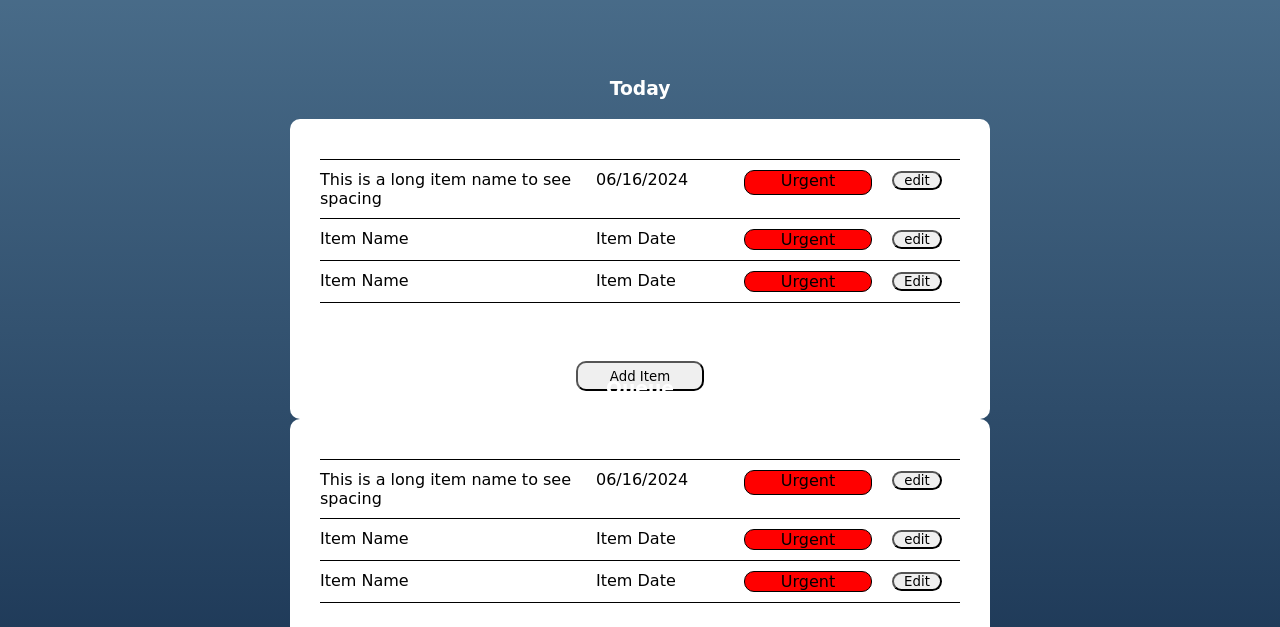
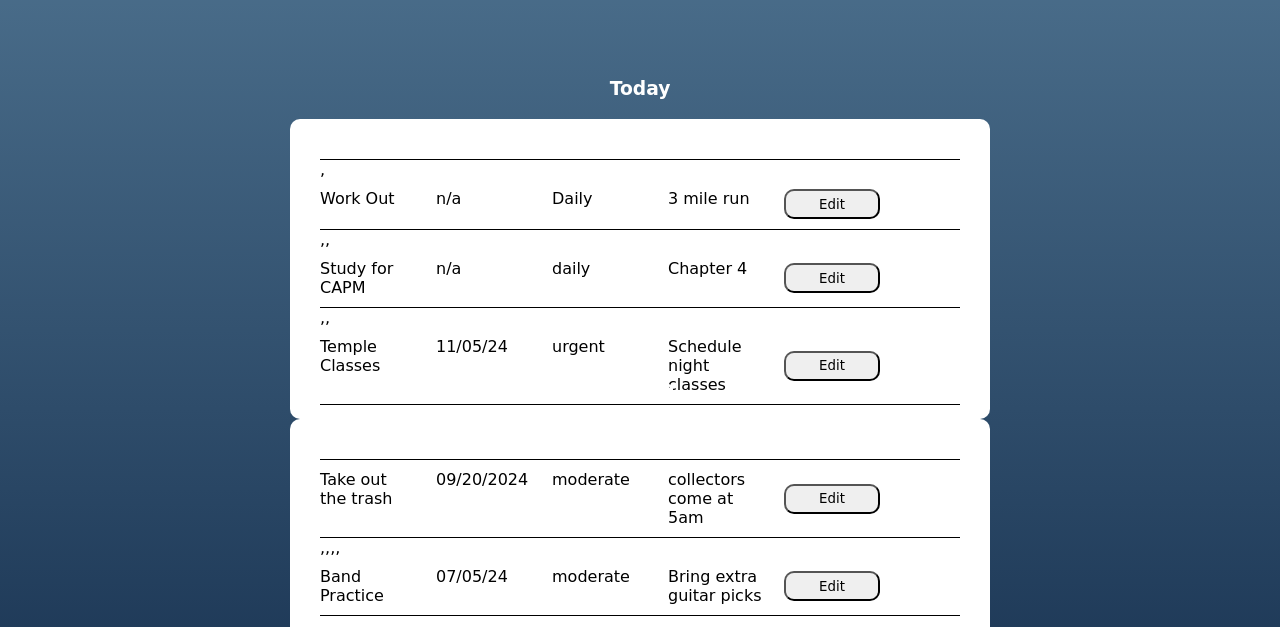
Before and after one commit to DylanCasey5150/Task-Checklist, a plain HTML site: page index.html in a window 1280 px wide. Shown: the part 170-797 px from the top of the page. Drawn offline with Linux system fonts and the light colour scheme.

Commit message:
When displaying data in our three boxes it should be sorted by the queue value in our json file

```diff
--- a/index.html
+++ b/index.html
@@ -16,44 +16,25 @@
         <div class="box-container box--container--today">
         <h3 class="box-title box--title--today">Today</h3>
         <div class="box today--box">
-            <ul>
-                <li>
-                    <div class="item item--name">This is a long item name to see spacing</div><div class="item item--date">06/16/2024</div>
-                    <div class="item item--importance">Urgent</div><div class="item item--edit"><button class="edit">edit</button></div>
-                </li>
-                <li>
-                    <div class="item item--name">Item Name</div><div class="item item--date">Item Date</div>
-                    <div class="item item--importance">Urgent</div><div class="item item--edit"><button class="edit">edit</button></div>
-                </li>
-                <li>
-                    <div class="item item--name">Item Name</div><div class="item item--date">Item Date</div>
-                    <div class="item item--importance">Urgent</div><div class="item item--edit"><button class="edit">Edit</button></div>
-                </li>
-            </ul>
+            <ul class="display-data-today-main">
+                <li class="display-data-today">
+            </li>
            <div class="add-item-today-container"><button class="add-item-today-button">Add Item</button></div>
         </div>
         </div>
 
 
         <!-- TO DO CONTAINER -->
-        <div class="box-container box--container--queue">
-        <h3 class="box-title box--title--queue">Queue</h3>
-        <div class="box queue--box">
-            <ul>
-                <li>
-                    <div class="item item--name">This is a long item name to see spacing</div><div class="item item--date">06/16/2024</div>
-                    <div class="item item--importance">Urgent</div><div class="item item--edit"><button class="edit">edit</button></div>
-                </li>
-                <li>
-                    <div class="item item--name">Item Name</div><div class="item item--date">Item Date</div>
-                    <div class="item item--importance">Urgent</div><div class="item item--edit"><button class="edit">edit</button></div>
-                </li>
-                <li>
-                    <div class="item item--name">Item Name</div><div class="item item--date">Item Date</div>
-                    <div class="item item--importance">Urgent</div><div class="item item--edit"><button class="edit">Edit</button></div>
-                </li>
+        <div class="box-container box--container--todo">
+        <h3 class="box-title box--title--todo">Queue</h3>
+        <div class="box todo--box">
+            <ul class="display-data-todo-main">
+                <li class="display-data-todo">
+            </li>
             </ul>
-            <div class="add-item-today-container"><button class="add-item-today-button">Add Item</button></div>
+
+
+
         </div>
         </div>
 
@@ -64,6 +45,7 @@
         <div class="box done--box">
             <ul class="display-data-done-main">
                <li class="display-data-done"></li>
+
             </ul>
         </div>
         </div>
--- a/script.js
+++ b/script.js
@@ -1,4 +1,6 @@
-const display = document.querySelector(".display-data-done-main");
+const displayToday = document.querySelector(".display-data-today-main");
+const displayTodo = document.querySelector(".display-data-todo-main");
+const displayDone = document.querySelector(".display-data-done-main");
 
 /* FETCH JSON DATA */
 
@@ -12,6 +14,83 @@ const getData = () =>{
   })
 }
 
+
+/* DISPLAY TODAY DATA*/
+const displayTodayData = async () =>{
+  const payload = await getData();
+  console.log(payload);
+
+
+  let dataDisplay = payload.map((object) => {
+   const { task, due, importance, queue, notes } = object;
+
+   if(object.queue === "Today"){
+
+  return `
+  <li>
+  <div class="item item--name">${task}</div>
+  <div class="item item--date">${due}</div>
+  <div class="item item--date">${importance}</div>
+  <div class="item item--date">${notes}</div>
+  <button class="edit-item-button">Edit</button>
+  </li>
+  `
+}
+  });
+
+
+
+  displayToday.innerHTML = dataDisplay;
+}
+
+displayTodayData();
+
+
+
+
+
+
+/* DISPLAY TODO DATA */
+const displayTodoData = async () =>{
+  const payload = await getData();
+  console.log(payload);
+
+
+  let dataDisplay = payload.map((object) => {
+   const { task, due, importance, queue, notes } = object;
+
+   if(object.queue === "Todo"){
+
+  return `
+  <li>
+  <div class="item item--name">${task}</div>
+  <div class="item item--date">${due}</div>
+  <div class="item item--date">${importance}</div>
+  <div class="item item--date">${notes}</div>
+  <button class="edit-item-button">Edit</button>
+  </li>
+  `
+}
+  });
+
+
+
+  displayTodo.innerHTML = dataDisplay;
+}
+
+displayTodoData();
+
+
+
+
+
+
+
+
+
+
+
+/* DISPLAY DONE DATA*/
 const displayData = async () =>{
   const payload = await getData();
   console.log(payload);
@@ -20,15 +99,21 @@ const displayData = async () =>{
   let dataDisplay = payload.map((object) => {
    const { task, due, importance, notes } = object;
 
+   if(object.queue === "Done"){
+
   return `
   <li>
   <div class="item item--name">${task}</div>
   <div class="item item--date">${due}</div>
+  <div class="item item--date">${importance}</div>
+  <div class="item item--date">${notes}</div>
+  <button class="edit-item-button">Edit</button>
   </li>
   `
+   }
   });
 
-  display.innerHTML = dataDisplay;
+  displayDone.innerHTML = dataDisplay;
 }
 
 
--- a/style.css
+++ b/style.css
@@ -64,12 +64,12 @@ ul li{
 }
 
 li .item--name{
-    width:40%;
+    width:15%;
 }
 
 li .item--date{
     margin-left:20px;
-    width:20%;
+    width:15%;
 }
 
 li .item--importance{
@@ -79,7 +79,7 @@ li .item--importance{
     border-radius:10px;
     background:red;
     text-align:center;
-    width:20%;
+    width:15%;
 }
 
 li .item--action{
@@ -87,11 +87,13 @@ li .item--action{
     align-self:flex-end;
 }
 
-.edit{
+.edit-item-button{
+    height:30px;
+    width:15%;
+    margin-left:20px;
+    align-self:center;
     border-radius:10px;
-    width:50px;
-    margin-left:20px;
-}
+ }
 
 
 .add-item-today-container{
@@ -102,7 +104,16 @@ li .item--action{
 
 .add-item-today-button{
    height:30px;
-   width:20%;
-   align-self:flex-end;
+   width:15%;
+   margin-left:20px;
+   align-self:center;
    border-radius:10px;
 }
+
+.edit-item-button{
+    height:30px;
+    width:15%;
+    margin-left:20px;
+    align-self:center;
+    border-radius:10px;
+ }
--- a/user.json
+++ b/user.json
@@ -2,14 +2,14 @@
 [
 {
     "task": "Take out the trash",
-    "due": "06/20/2024",
+    "due": "09/20/2024",
     "importance": "moderate",
-    "queue": "To Do",
+    "queue": "Todo",
     "notes": "collectors come at 5am"
 },
 {
     "task": "Work Out",
-    "due": "06/17/24",
+    "due": "n/a",
     "importance": "Daily",
     "queue": "Today",
     "notes": "3 mile run"
@@ -20,5 +20,27 @@
     "importance": "urgent",
     "queue": "Done",
     "notes": "Electric, Gas, Car Insurance"
+},
+{
+    "task": "Study for CAPM",
+    "due": "n/a",
+    "importance": "daily",
+    "queue": "Today",
+    "notes": "Chapter 4"
+},
+{
+    "task": "Band Practice",
+    "due": "07/05/24",
+    "importance": "moderate",
+    "queue": "Todo",
+    "notes": "Bring extra guitar picks"
+},
+{
+    "task": "Temple Classes",
+    "due": "11/05/24",
+    "importance": "urgent",
+    "queue": "Today",
+    "notes": "Schedule night classes"
 }
+
 ]
```
